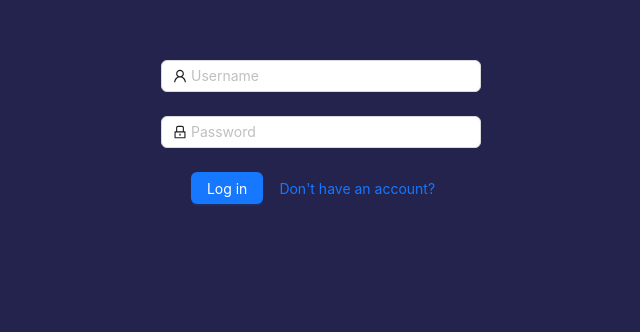
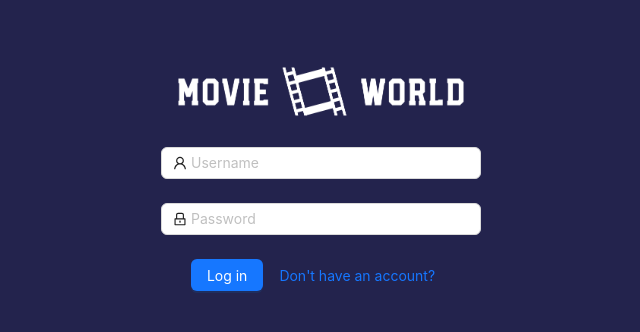
Before and after one commit to dlsdk/Movie-World, a React (Create React App) app: page /auth/login in a window 1280 px wide. Shown: the part 132-464 px from the top of the page, without its empty margins (319-959 px from the left). Built offline with nearby package versions, Linux system fonts and the light colour scheme.

Commit message:
logo added

```diff
--- a/src/pages/Auth/Login/Login.js
+++ b/src/pages/Auth/Login/Login.js
@@ -4,9 +4,10 @@ import Actions from '../../../redux/actions'
 import { useDispatch} from 'react-redux'
 import helperFunctions from '../../../helpers'
 import { useLocation } from 'react-router-dom'
-import { Button, Form, Input } from 'antd';
+import { Button, Form, Input , Image} from 'antd';
 import { UserOutlined,LockOutlined } from '@ant-design/icons'
 import styles from './Login.module.css'
+import logo from '../../../logo/Color logo - no background.png'
 
 const {SiteActions: {setCurrentUser,deleteCurrentUser}} = Actions
 const {getFromLocalStorage} = helperFunctions
@@ -45,6 +46,9 @@ export default function Login() {
     <>
     <div className={styles.formdiv}>
           <Form className={styles.FormStyle} form={form} style={{width:'20rem',}} onFinish={handleSubmit}>
+            <Form.Item>
+                <Image width={300} src={logo}/>
+            </Form.Item>
             <Form.Item name="uname" rules={[{ required: true, message: 'Please input your Username!' }]}>
                 <Input prefix={<UserOutlined />} placeholder="Username" />
             </Form.Item>
```
Also changed, not shown: src/Routes/index.js (+0 -26 lines), src/logo/Color logo - no background.png (added).
